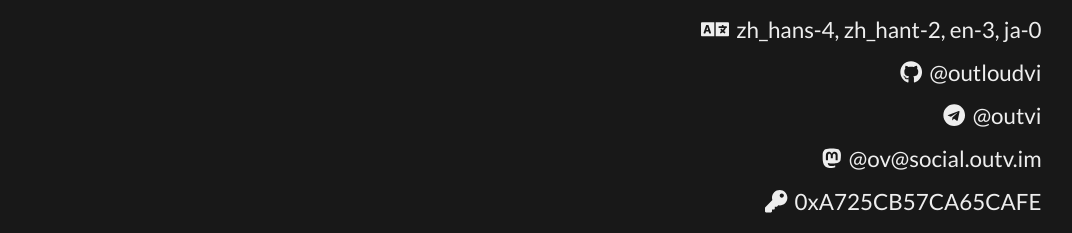
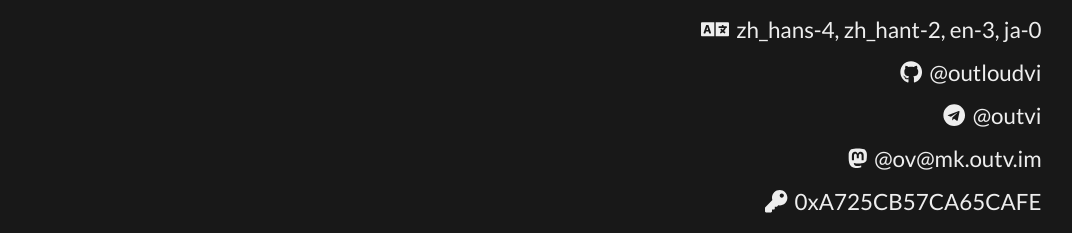
Before and after one commit to outloudvi/mainpage, a Vue app: page /#/about in a window 1280 px wide. Shown: the top 233 px of the page, without its empty margins (103-1175 px from the left). Built offline with nearby package versions, Linux system fonts and the light colour scheme.

Commit message:
feat: change to @ov@mk.outv.im

```diff
--- a/src/components/About.vue
+++ b/src/components/About.vue
@@ -58,8 +58,8 @@ export default class AboutLeft extends Vue {
     },
     {
       icon: ["fab", "mastodon"],
-      text: "@ov@social.outv.im",
-      url: "https://social.outv.im/ov"
+      text: "@ov@mk.outv.im",
+      url: "https://mk.outv.im/@ov"
     },
     {
       icon: ["fas", "key"],
```
